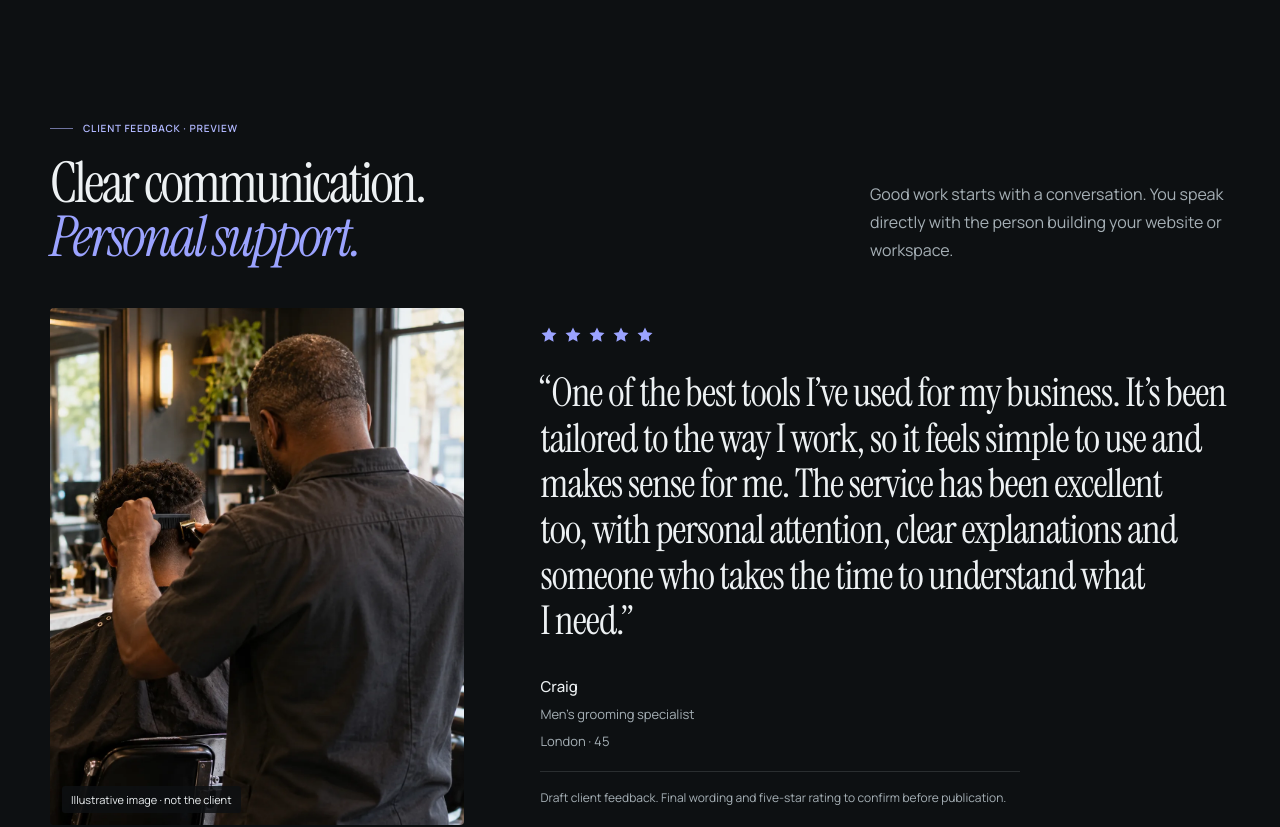
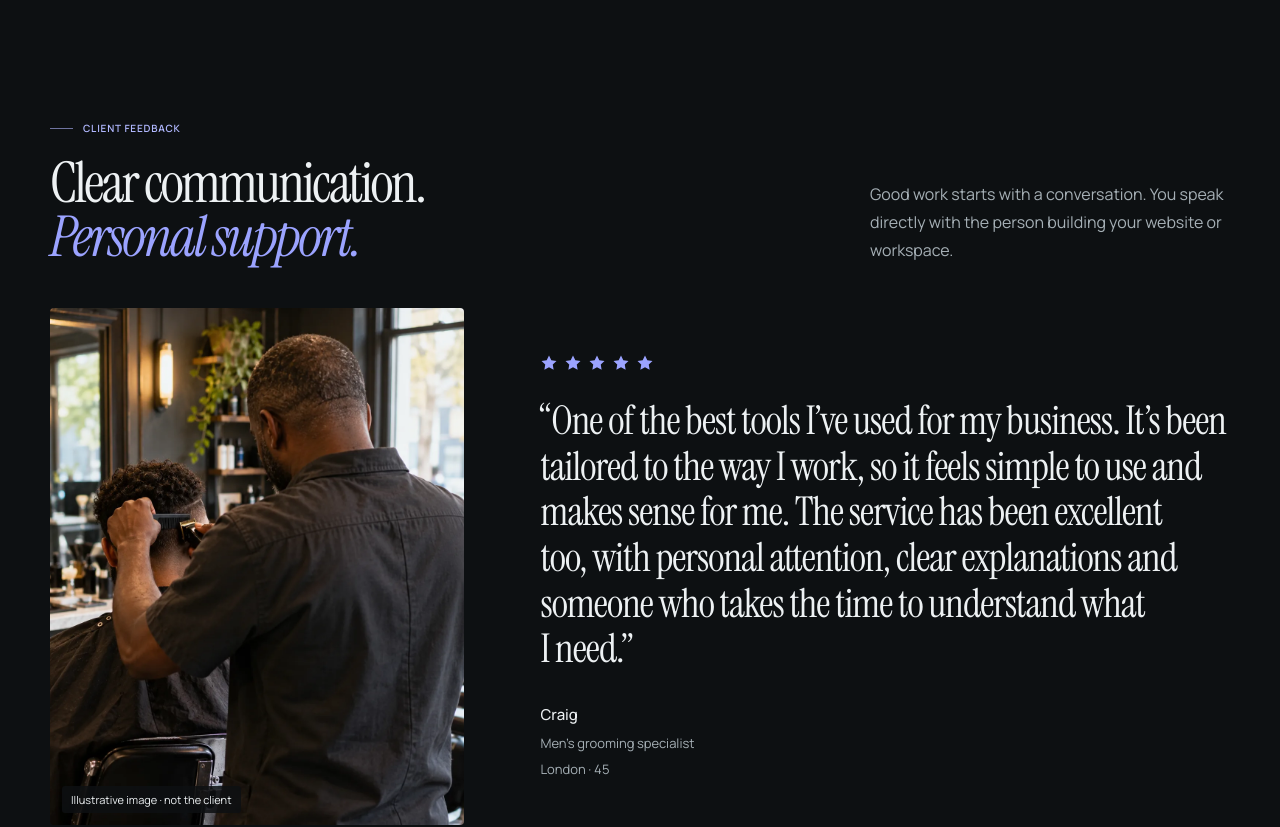
Before and after one commit to Motusai84/motus-agency-site, a Next.js app: page /preview/signal in a window 1280 px wide. Shown: the part 5980-6807 px from the top of the page. Built offline with nearby package versions, Linux system fonts and the light colour scheme; a web font is replaced by a local one.

Commit message:
Prepare approved Craig feedback and individual quotes for publication

```diff
--- a/components/App.tsx
+++ b/components/App.tsx
@@ -269,14 +269,13 @@ export default function App({ heroDirection = "type" }: { heroDirection?: "signa
       </section>
 
       <section className="site-section client-feedback-section" id="client-feedback" aria-labelledby="client-feedback-title">
-        <div className="section-intro reveal"><span>Client feedback · preview</span><h2 id="client-feedback-title">Clear communication.<br /><em>Personal support.</em></h2><p>Good work starts with a conversation. You speak directly with the person building your website or workspace.</p></div>
+        <div className="section-intro reveal"><span>Client feedback</span><h2 id="client-feedback-title">Clear communication.<br /><em>Personal support.</em></h2><p>Good work starts with a conversation. You speak directly with the person building your website or workspace.</p></div>
         <figure className="client-feedback reveal">
           <div className="client-feedback-photo"><Image src="/images/client-feedback/london-barber.webp" alt="Illustrative photograph of a barber working, viewed from behind" width={800} height={1000} unoptimized loading="lazy" /><span>Illustrative image · not the client</span></div>
           <figcaption>
-            <div className="feedback-stars" role="img" aria-label="Five-star design preview; client rating to confirm">{[0, 1, 2, 3, 4].map((star) => <svg key={star} viewBox="0 0 24 24" aria-hidden="true" focusable="false"><path d="m12 2 3.09 6.26L22 9.27l-5 4.87 1.18 6.88L12 17.77l-6.18 3.25L7 14.14 2 9.27l6.91-1.01Z" /></svg>)}</div>
+            <div className="feedback-stars" role="img" aria-label="Craig’s five-star rating">{[0, 1, 2, 3, 4].map((star) => <svg key={star} viewBox="0 0 24 24" aria-hidden="true" focusable="false"><path d="m12 2 3.09 6.26L22 9.27l-5 4.87 1.18 6.88L12 17.77l-6.18 3.25L7 14.14 2 9.27l6.91-1.01Z" /></svg>)}</div>
             <blockquote>“One of the best tools I’ve used for my business. It’s been tailored to the way I work, so it feels simple to use and makes sense for me. The service has been excellent too, with personal attention, clear explanations and someone who takes the time to understand what I need.”</blockquote>
             <div className="feedback-client"><strong>Craig</strong><span>Men’s grooming specialist</span><span>London · 45</span></div>
-            <p className="feedback-review-note">Draft client feedback. Final wording and five-star rating to confirm before publication.</p>
           </figcaption>
         </figure>
       </section>
--- a/public/images/client-feedback/SOURCES.md
+++ b/public/images/client-feedback/SOURCES.md
@@ -6,4 +6,4 @@ Prompt:
 
 Use case: photorealistic-natural. Website asset for a premium UK small-business agency client feedback preview. Create a natural editorial photograph of a Black male barber, approximately 45 years old, seen strictly from behind while carefully cutting a seated customer's hair in a tidy independent London barbershop. Barber wears a plain charcoal shirt, close cropped hair, face completely unseen; customer face also not identifiable. Crop portrait 4:5, upper body, hands and haircut visible, realistic anatomy and tools. Soft daylight from a window, warm natural skin tones, restrained charcoal interior, subtle grain and authentic photographic detail, quiet candid mood. No logos, signs, lettering, watermark, graphics, stars or invented brand. This is an illustrative generic scene, not a portrait of a real client.
 
-The testimonial uses the owner's report of client feedback. Final client wording and the five-star rating need confirmation before production publication. The owner removed the earlier 24-hour support wording. No review schema or external review-platform branding is added.
+The testimonial uses the owner's report of client feedback. On 11 October 2026 the owner approved the final wording for publication and explicitly confirmed that Craig gave five stars. The owner removed the earlier 24-hour support wording. The illustrative-image disclosure remains visible. No review schema or external review-platform branding is added.
```
Also changed, not shown: 1 other file (tests, documents, lock files or other folders).
